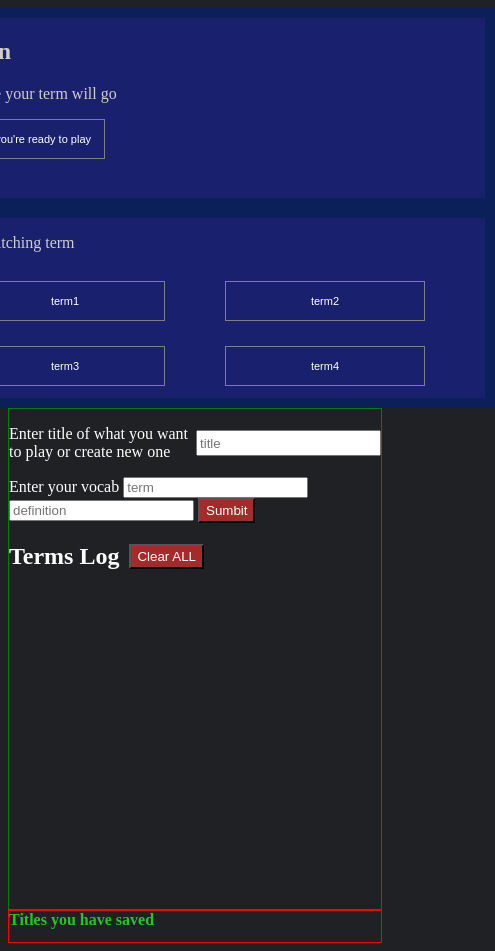
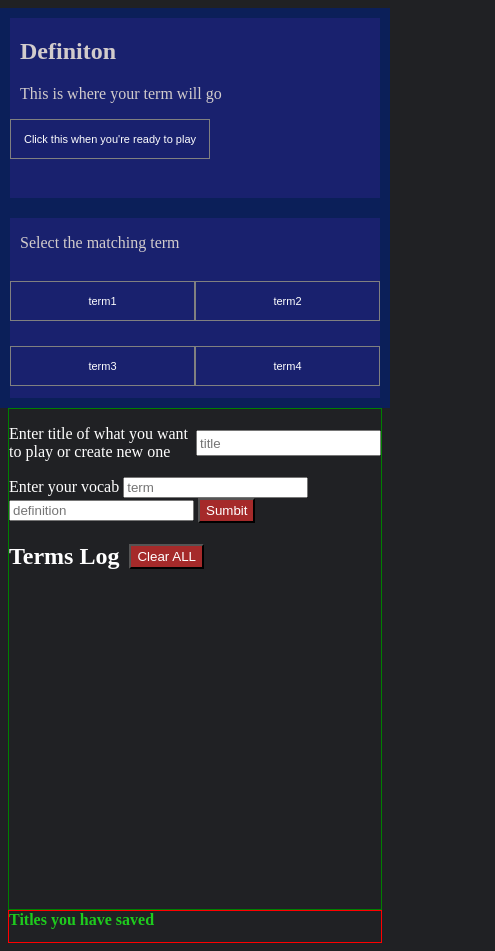
Before and after one commit to olafnub/quiz-learn-cards, a plain HTML site: page cardgame.html in a window 390 px wide. Shown: the whole page, 495 px wide, since content can reach past the window. Drawn offline with Linux system fonts and the light colour scheme.

Commit message:
Fix card for phone use
Why - traffic is mostly going to be from phone users

```diff
--- a/cardgame.css
+++ b/cardgame.css
@@ -1,13 +1,9 @@
 body {
     background-color:#202124;
     display: flex;
-    /* display: flex;
-    justify-content: center;
-    align-items: center; */
     flex-direction: column;
     height: auto;
 }
-
 .card {
     display: flex;
     flex-direction: column;
@@ -52,17 +48,6 @@ body {
     color: white;
 }
 
-
-.cardTwo form {
-    /* margin-top: 80px;
-    padding: 10px;
-    color: white;
-    border: 2px solid black;
-    border-top: 2px solid red;
-    border-bottom: 2px solid brown;
-    border-right: 2px solid orange;
-    border-left: 2px solid green; */
-}
 .cardTwo {
     color: white;
     border: 1px solid green;
@@ -97,3 +82,8 @@ body {
     color: #1eca1e;
 
 }
+@media only screen and (max-width: 400px) {
+    .card {        /* display: flex; */
+        width: 390px;
+    }
+}
```
